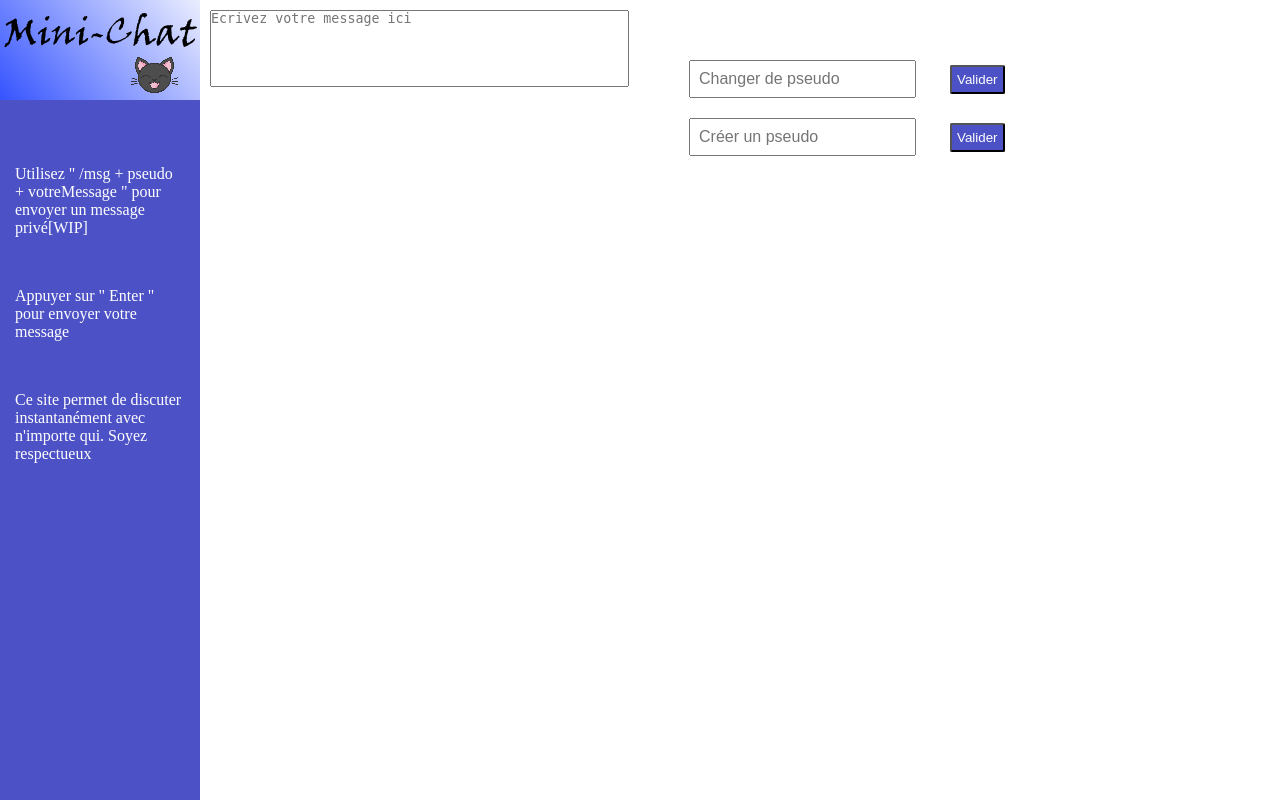
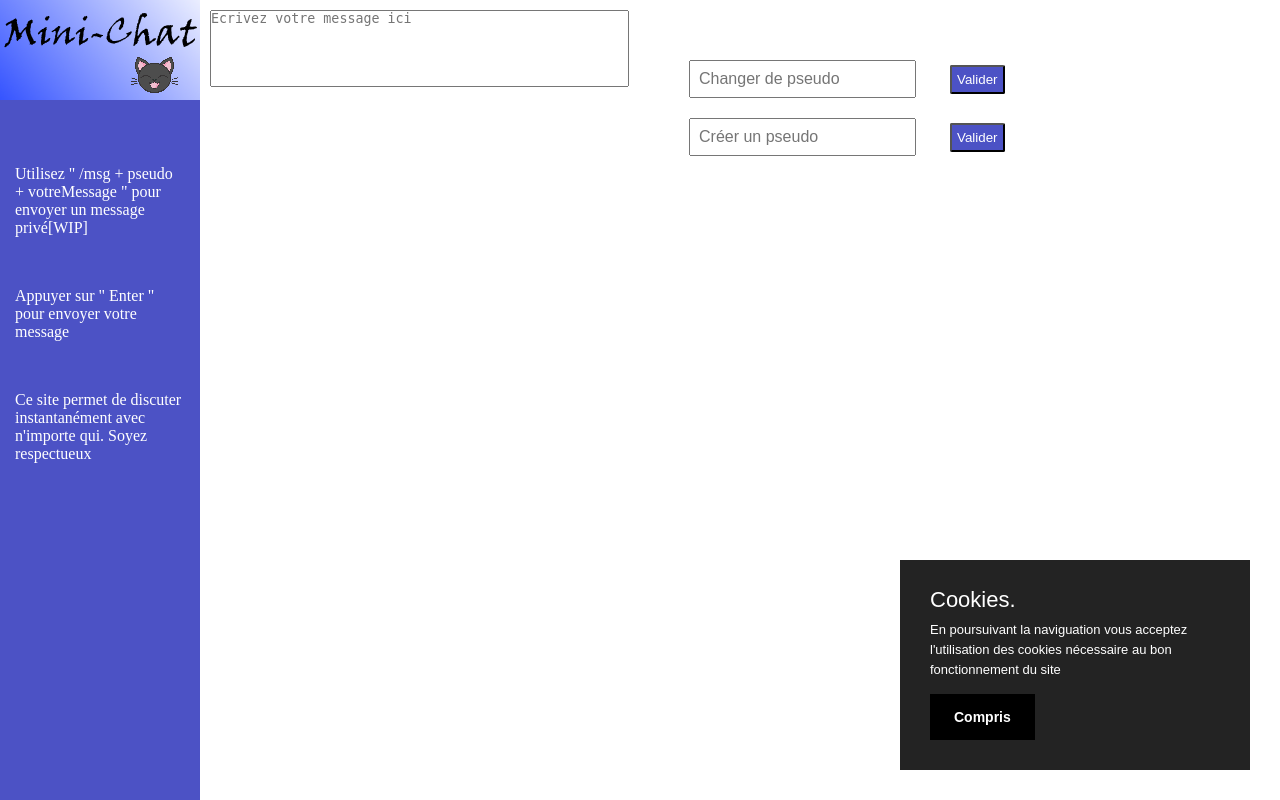
Before and after one commit to Scrirock/Clavardage, a PHP site: page / in a window 1280 px wide. Run offline with PHP 8.4, Linux system fonts and the light colour scheme; data that the repository does not hold is empty.

Commit message:
Add js consent cookie

```diff
--- a/Assets/app.js
+++ b/Assets/app.js
@@ -72,7 +72,6 @@ if(document.cookie.length > 0){
         let infos = cookies[i].split(regInfo);
         if(infos[0] === "username"){
             document.getElementById("divCreate").style.display = "none";
-            console.log("oui")
         }
     }
 }
--- /dev/null
+++ b/Assets/purecookie.css
@@ -0,0 +1,117 @@
+.cookieConsentContainer {
+
+	z-index: 999;
+
+	width: 350px;
+
+	min-height: 20px;
+
+	box-sizing: border-box;
+
+	padding: 30px 30px 30px 30px;
+
+	background: #232323;
+
+	overflow: hidden;
+
+	position: fixed;
+
+    bottom: 30px;
+
+	right: 30px;
+
+	display: none;
+
+}
+
+.cookieConsentContainer .cookieTitle a {
+
+	font-family: OpenSans, arial, "sans-serif";
+
+	color: #FFFFFF;
+
+	font-size: 22px;
+
+	line-height: 20px;
+
+	display: block;
+
+}
+
+.cookieConsentContainer .cookieDesc p {
+
+	margin: 0;
+
+	padding: 0;
+
+	font-family: OpenSans, arial, "sans-serif";
+
+	color: #FFFFFF;
+
+	font-size: 13px;
+
+	line-height: 20px;
+
+	display: block;
+
+	margin-top: 10px;
+
+} .cookieConsentContainer .cookieDesc a {
+
+	font-family: OpenSans, arial, "sans-serif";
+
+	color: #FFFFFF;
+
+	text-decoration: underline;
+
+}
+
+.cookieConsentContainer .cookieButton a {
+
+	display: inline-block;
+
+	font-family: OpenSans, arial, "sans-serif";
+
+	color: #FFFFFF;
+
+	font-size: 14px;
+
+	font-weight: bold;
+
+	margin-top: 14px;
+
+	background: #000000;
+
+	box-sizing: border-box;
+
+	padding: 15px 24px;
+
+	text-align: center;
+
+	transition: background 0.3s;
+
+}
+
+.cookieConsentContainer .cookieButton a:hover {
+
+	cursor: pointer;
+
+	background: #3E9B67;
+
+}
+
+
+
+@media (max-width: 980px) {
+
+	.cookieConsentContainer {
+
+		bottom: 0px !important;
+
+		left: 0px !important;
+
+		width: 100%  !important;
+
+	}
+
+}
--- /dev/null
+++ b/Assets/purecookie.js
@@ -0,0 +1,70 @@
+// --- Config --- //
+let purecookieTitle = "Cookies.";
+let purecookieDesc = "En poursuivant la naviguation vous acceptez l'utilisation des cookies nécessaire au bon fonctionnement du site";
+let purecookieLink = '<a href="#" target="_blank"></a>';
+let purecookieButton = "Compris";
+// ---        --- //
+
+
+function pureFadeIn(elem, display){
+  var el = document.getElementById(elem);
+  el.style.opacity = 0;
+  el.style.display = display || "block";
+
+  (function fade() {
+    var val = parseFloat(el.style.opacity);
+    if (!((val += .02) > 1)) {
+      el.style.opacity = val;
+      requestAnimationFrame(fade);
+    }
+  })();
+};
+function pureFadeOut(elem){
+  var el = document.getElementById(elem);
+  el.style.opacity = 1;
+
+  (function fade() {
+    if ((el.style.opacity -= .02) < 0) {
+      el.style.display = "none";
+    } else {
+      requestAnimationFrame(fade);
+    }
+  })();
+};
+
+function setCookie(name,value,days) {
+    var expires = "";
+    if (days) {
+        var date = new Date();
+        date.setTime(date.getTime() + (days*24*60*60*1000));
+        expires = "; expires=" + date.toUTCString();
+    }
+    document.cookie = name + "=" + (value || "")  + expires + "; path=/";
+}
+function getCookie(name) {
+    var nameEQ = name + "=";
+    var ca = document.cookie.split(';');
+    for(var i=0;i < ca.length;i++) {
+        var c = ca[i];
+        while (c.charAt(0)==' ') c = c.substring(1,c.length);
+        if (c.indexOf(nameEQ) == 0) return c.substring(nameEQ.length,c.length);
+    }
+    return null;
+}
+function eraseCookie(name) {
+    document.cookie = name+'=; Max-Age=-99999999;';
+}
+
+function cookieConsent() {
+  if (!getCookie('purecookieDismiss')) {
+    document.body.innerHTML += '<div class="cookieConsentContainer" id="cookieConsentContainer"><div class="cookieTitle"><a>' + purecookieTitle + '</a></div><div class="cookieDesc"><p>' + purecookieDesc + ' ' + purecookieLink + '</p></div><div class="cookieButton"><a onClick="purecookieDismiss();">' + purecookieButton + '</a></div></div>';
+	pureFadeIn("cookieConsentContainer");
+  }
+}
+
+function purecookieDismiss() {
+  setCookie('purecookieDismiss','1',7);
+  pureFadeOut("cookieConsentContainer");
+}
+
+window.onload = function() { cookieConsent(); };
--- a/index.php
+++ b/index.php
@@ -6,6 +6,7 @@
           content="width=device-width, user-scalable=no, initial-scale=1.0, maximum-scale=1.0, minimum-scale=1.0">
     <meta http-equiv="X-UA-Compatible" content="ie=edge">
     <link rel="stylesheet" href="Assets/style.css">
+    <link rel="stylesheet" href="Assets/purecookie.css"/>
     <title>Clavardage</title>
 </head>
 <body>
@@ -38,6 +39,7 @@
         </div>
     </div>
 
-<script src="Assets/app.js"></script>
+    <script src="Assets/purecookie.js"></script>
+    <script src="Assets/app.js"></script>
 </body>
 </html>
```
